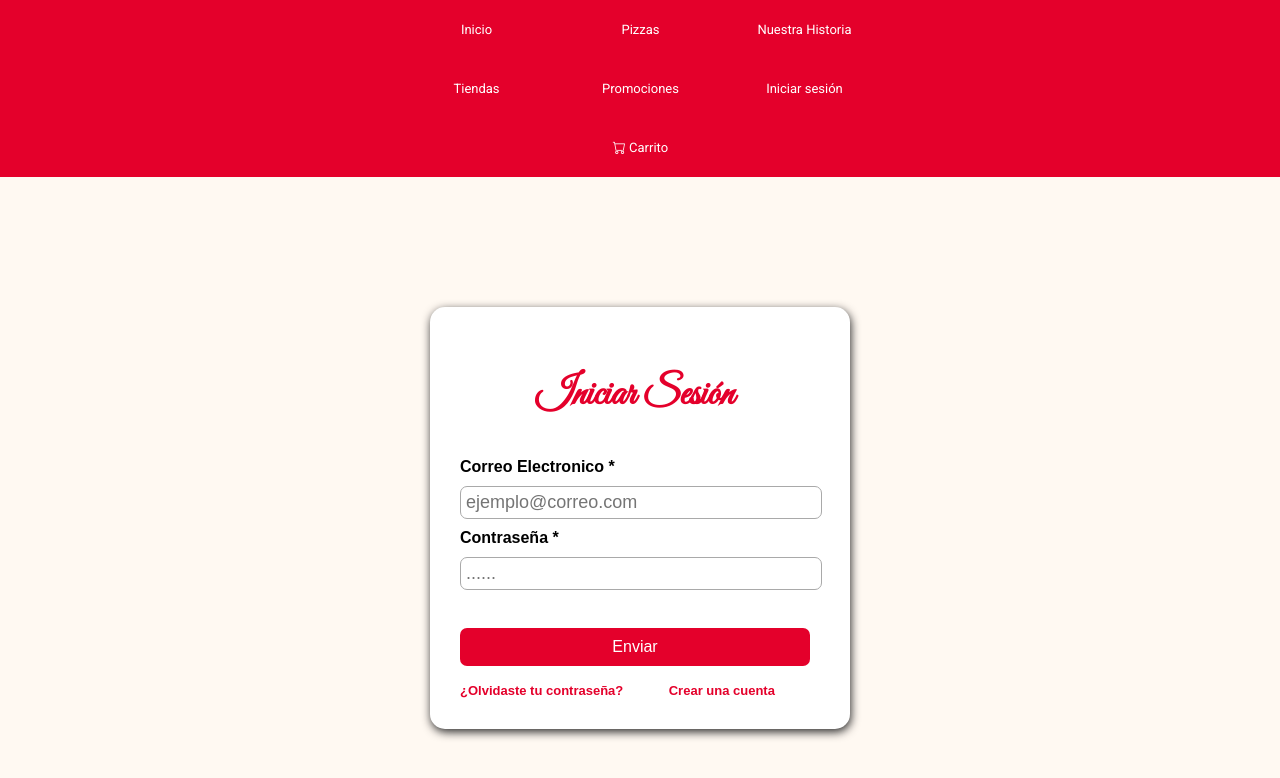
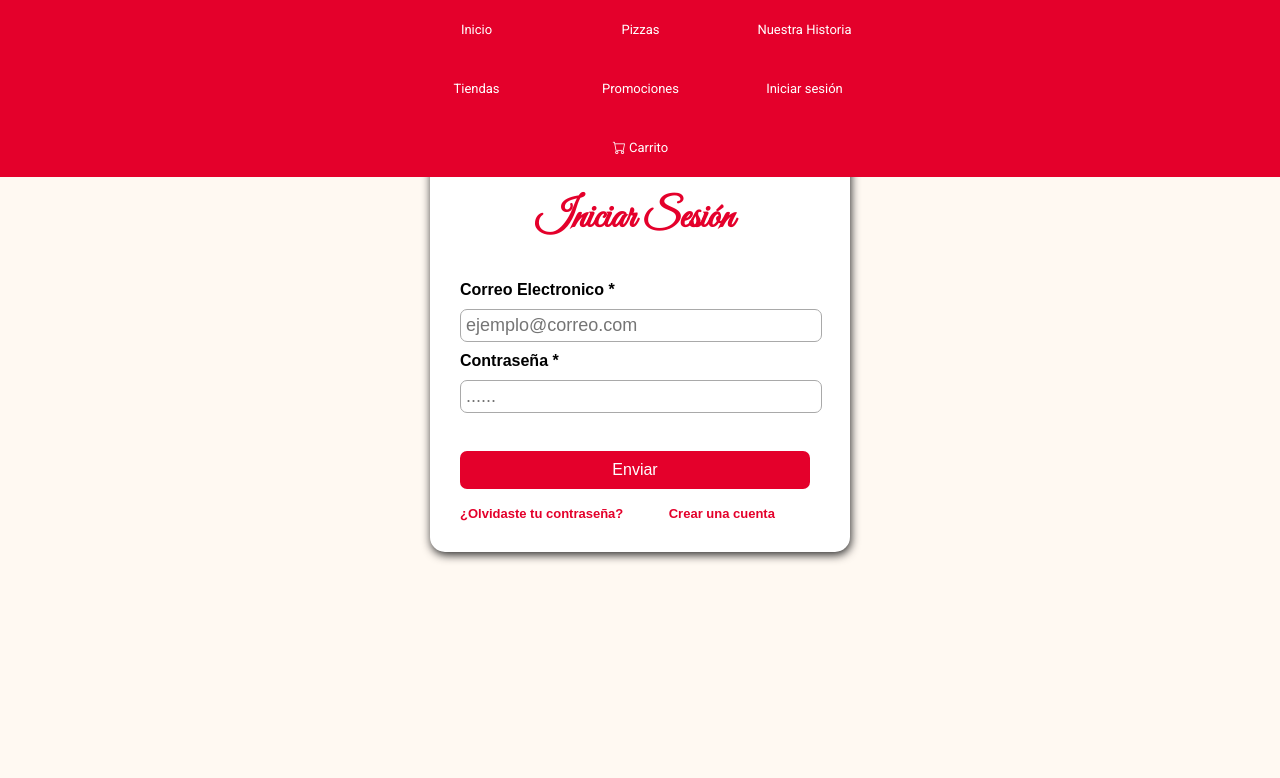
Before and after one commit to ralbornozB/pizza, a plain HTML site: page iniciar_sesion.html in a window 1280 px wide. Drawn offline with nearby package versions, Linux system fonts and the light colour scheme.

Commit message:
Update iniciar_sesion.css

```diff
--- a/iniciar_sesion.css
+++ b/iniciar_sesion.css
@@ -1,5 +1,10 @@
 @import url('https://fonts.googleapis.com/css2?family=Roboto:ital,wght@0,100..900;1,100..900&display=swap');
 @import url('https://fonts.googleapis.com/css2?family=Great+Vibes&family=Roboto:ital,wght@0,100..900;1,100..900&display=swap');
+
+*{
+    top: 0px;
+    left: 0px;
+}
 
 body{
     margin: 0;
@@ -10,7 +15,7 @@ body{
 
 .lista{
     z-index: 1;
-   /* position: fixed;*/
+    position: fixed;
 }
 
 a{
@@ -54,6 +59,7 @@ a:hover{
     color: greenyellow;
     bottom: 10px;
     left: 1850px;
+    top: 850px
 }
 
 .formulario{
```
